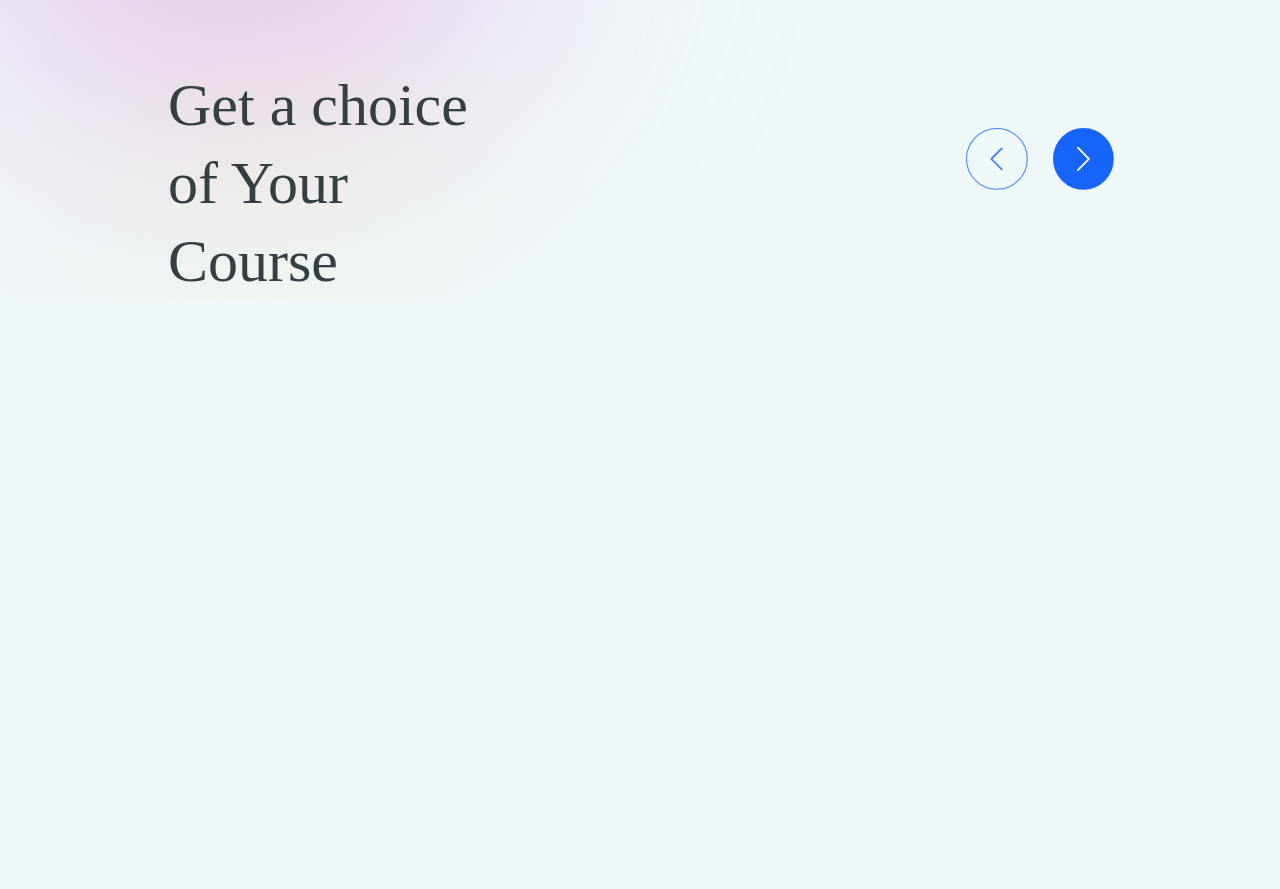
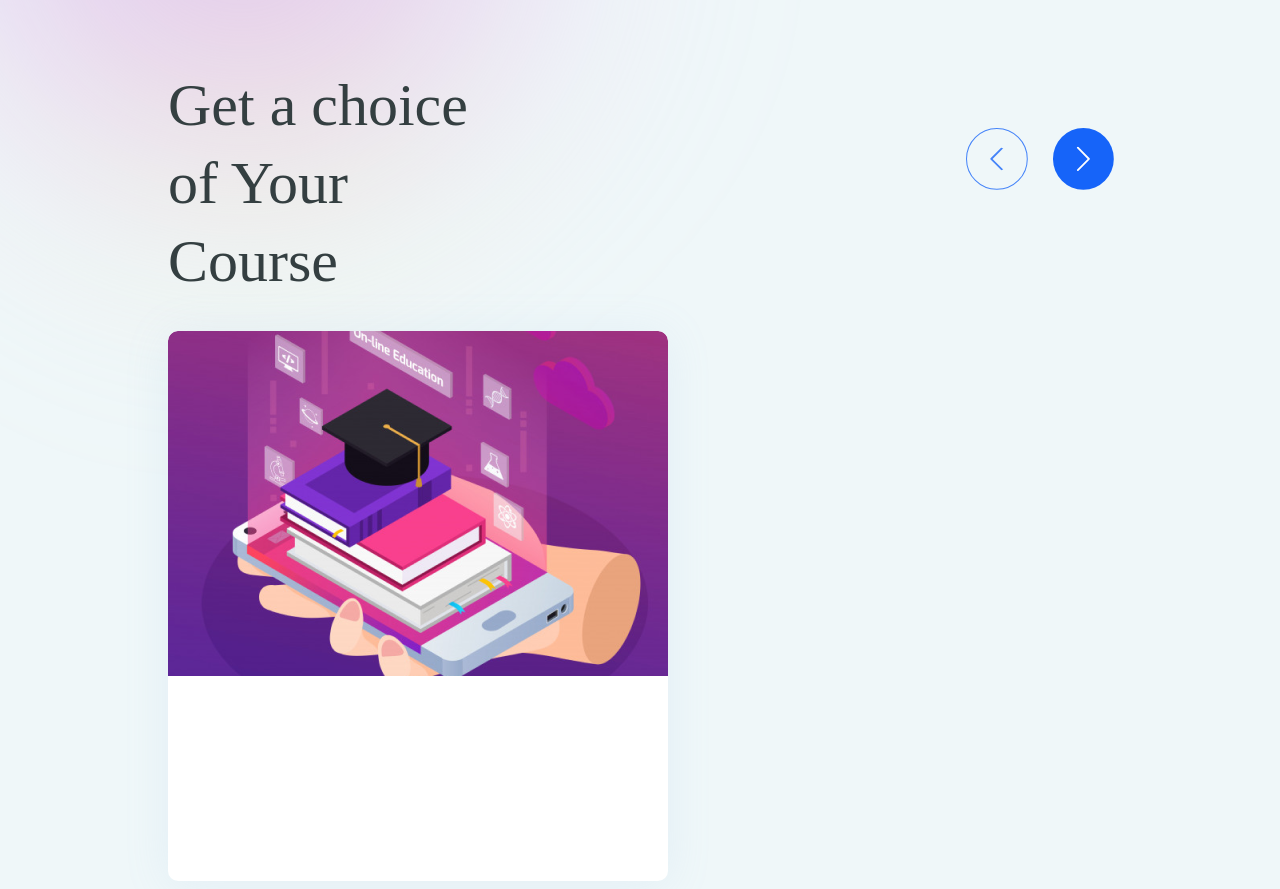
Before and after one commit to jordanssentamu/e-learning-landingpage, a plain HTML site: page index.html in a window 1280 px wide. Shown: the part 2128-3017 px from the top of the page. Before the commit the page ends 2428 px from the top, so only its background shows below. Drawn offline with nearby package versions, Linux system fonts and the light colour scheme; a web font is replaced by a local one.

Commit message:
add a major div with class name course-choice-container-2 containing a sub div with class name course-choice-container-2-1 which consists of a div h5 and two pragraphs

```diff
--- a/css/main.css
+++ b/css/main.css
@@ -444,7 +444,7 @@ box-shadow: 0px 16px 46px rgba(242, 153, 74, 0.33)
     display: flex;
     justify-content: space-between;
 }
-.course-choice-container-1-text {
+.course-choice-container-1-heading {
     height: 156px;
     width: 330px;
     font-family: Aladin;
@@ -466,3 +466,23 @@ box-shadow: 0px 16px 46px rgba(242, 153, 74, 0.33)
 .course-choice-subcontainer-1-1-img1 {
     margin-right: 24.5px;
 }
+/* course-choice-container */
+.course-choice-container-2 {
+    width: 100%;
+    height: auto;
+    margin-top: 49px;
+}
+.course-choice-container-2-1 {
+    height: 550px;
+    width: 500px;
+    border-radius: 10px;
+    background: #FFFFFF;
+    box-shadow: 0px 4px 46px 0px rgba(148, 184, 227, 0.13);
+}
+.course-choice-container-2-1-1 {
+    height: 345px;
+    width: 500px;
+    background-image: url(/img/Rectangle\ 2454.png);
+    border-radius: 10px 10px 0px 0px;
+
+}
--- a/index.html
+++ b/index.html
@@ -130,7 +130,7 @@
     <!-- course-choice-section -->
     <section class="course-choice-section">
         <div class="course-choice-container-1">
-            <h3 class="course-choice-container-1-text">
+            <h3 class="course-choice-container-1-heading">
                 Get a choice of Your Course
             </h3>
             <div class="course-choice-subcontainer-1-1">
@@ -143,9 +143,22 @@
 
         <!-- course-choice-container- -->
         <div class="course-choice-container-2">
+            <div class="course-choice-container-2-1">
+                <div class="course-choice-container-2-1-1"></div>
+                <img>
+                <h5></h5>
+                <p></p>
+                <p></p>
+
+            </div>
+            <!-- course-choice-container-2-1ii -->
             <div></div>
-            <div></div>
-            <div></div>
+
+            </div>
+            <!-- course-choice-container-2-1iii -->
+            <div>
+
+            </div>
 
         </div>
 
```
Also changed, not shown: img/Rectangle 2454.png (added).
